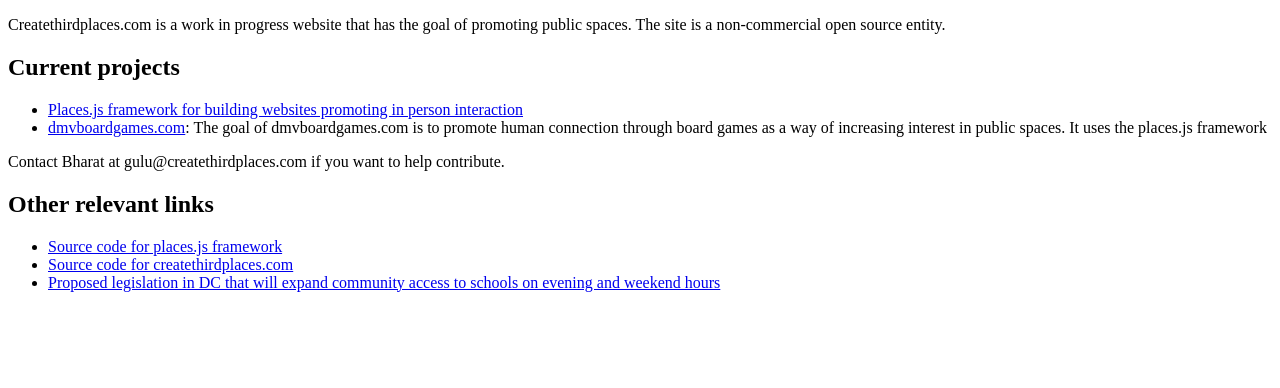
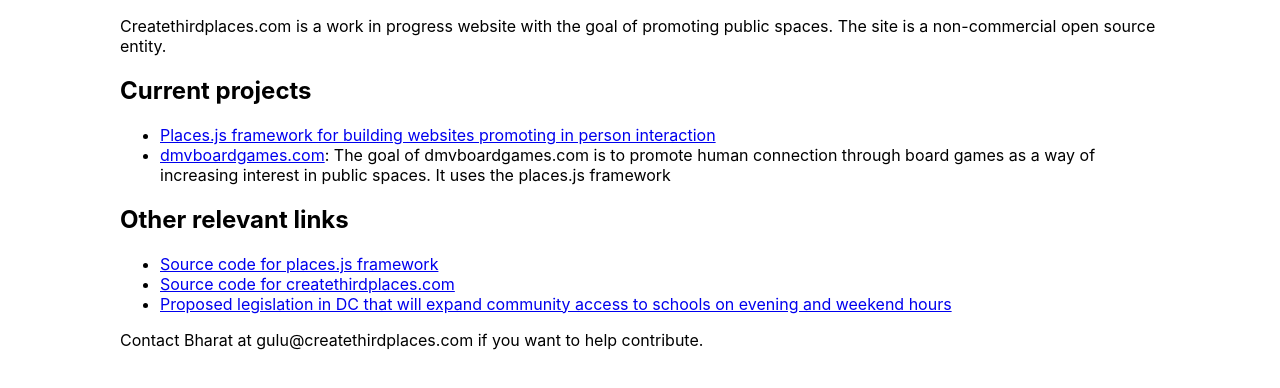
Before and after one commit to createthirdplaces/frontend, a website built with Vite: page src/index.html in a window 1280 px wide. Built offline with nearby package versions, Linux system fonts and the light colour scheme.

Commit message:
Update styling

```diff
--- /dev/null
+++ b/public/styles/sharedStyles.css
@@ -0,0 +1,26 @@
+html,
+body,
+div,
+p,
+span {
+  margin: 0;
+  padding: 0;
+  border: 0;
+}
+html,
+body {
+  font-family: Inter, system-ui, Avenir, Helvetica, Arial, sans-serif;
+  -webkit-font-smoothing: antialiased;
+  -moz-osx-font-smoothing: grayscale;
+  scroll-padding: 1.5rem;
+  height: 100%;
+}
+
+#container {
+  padding-left: 0.5rem;
+  padding-right: 0.5rem;
+  padding-top: 1rem;
+  flex: 1 0 auto;
+  max-width: 65rem;
+  margin-inline: auto;
+}
--- a/src/framework/sections/BaseDynamicComponentDoc.js
+++ b/src/framework/sections/BaseDynamicComponentDoc.js
@@ -84,8 +84,6 @@
                                   <base-code-display-component>
   getTemplateStyle() {
     return \`
-    <link rel="stylesheet" type="text/css" href="/styles/sharedHtmlAndComponentStyles.css"/>
-
     <style>
       a {
         color: white;
--- a/src/index.html
+++ b/src/index.html
@@ -4,11 +4,14 @@
     <meta charset="UTF-8" />
     <meta name="viewport" content="width=device-width, initial-scale=1.0" />
     <title>createthirdplaces</title>
+
+    <link rel="stylesheet" type="text/css" href="/styles/sharedStyles.css" />
+
   </head>
   <body>
-    <div id="app">
+    <div id="container">
 
-      <p>Createthirdplaces.com is a work in progress website that has the goal of promoting public spaces. The site is
+      <p>Createthirdplaces.com is a work in progress website with the goal of promoting public spaces. The site is
         a non-commercial open source entity. </p>
 
       <h2>Current projects</h2>
@@ -18,19 +21,19 @@
         <li><a href="https://dmvboardgames.com/">dmvboardgames.com</a>:
           The goal of dmvboardgames.com is to promote human connection through board games as a way of increasing
           interest in public spaces. It uses the places.js framework </li>
+      </ul>
 
-      </ul>
-      <p>Contact Bharat at gulu@createthirdplaces.com if you want to help contribute.</p>
-    </div>
-
-    <h2>Other relevant links</h2>
+      <h2>Other relevant links</h2>
       <ul>
-
         <li><a href="https://github.com/gatherspiel/places-js">Source code for places.js framework</a></li>
         <li><a href="https://github.com/gatherspiel/createthirdplaces/tree/prod">Source code for createthirdplaces.com</a></li>
         <li><a href="/static/b26-0132.html">Proposed legislation in DC that will
           expand community access to schools on evening and weekend hours </a></li>
+      </ul>
 
-      </ul>
+      <p>Contact Bharat at gulu@createthirdplaces.com if you want to help contribute.</p>
+    </div>
+
+
   </body>
 </html>
```
Also changed, not shown: src/placesjs.html (+1 -0 lines).
